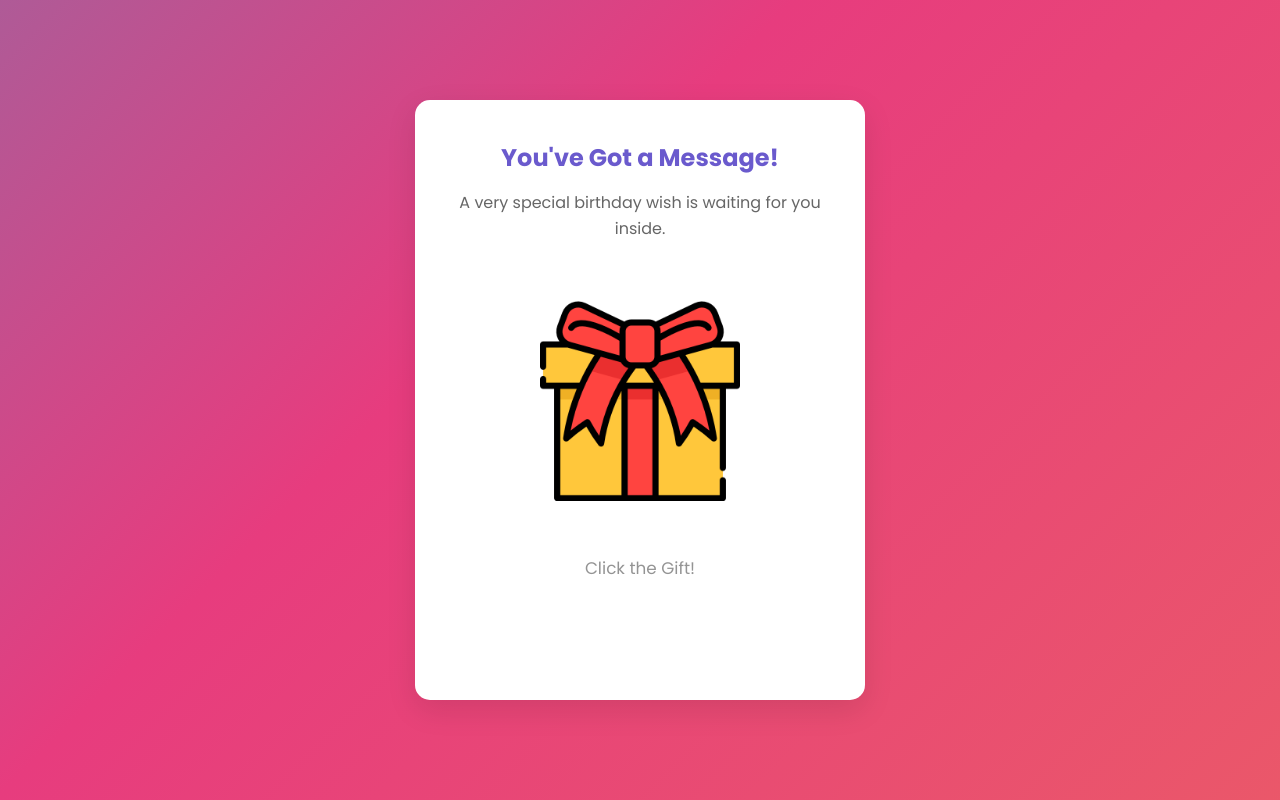
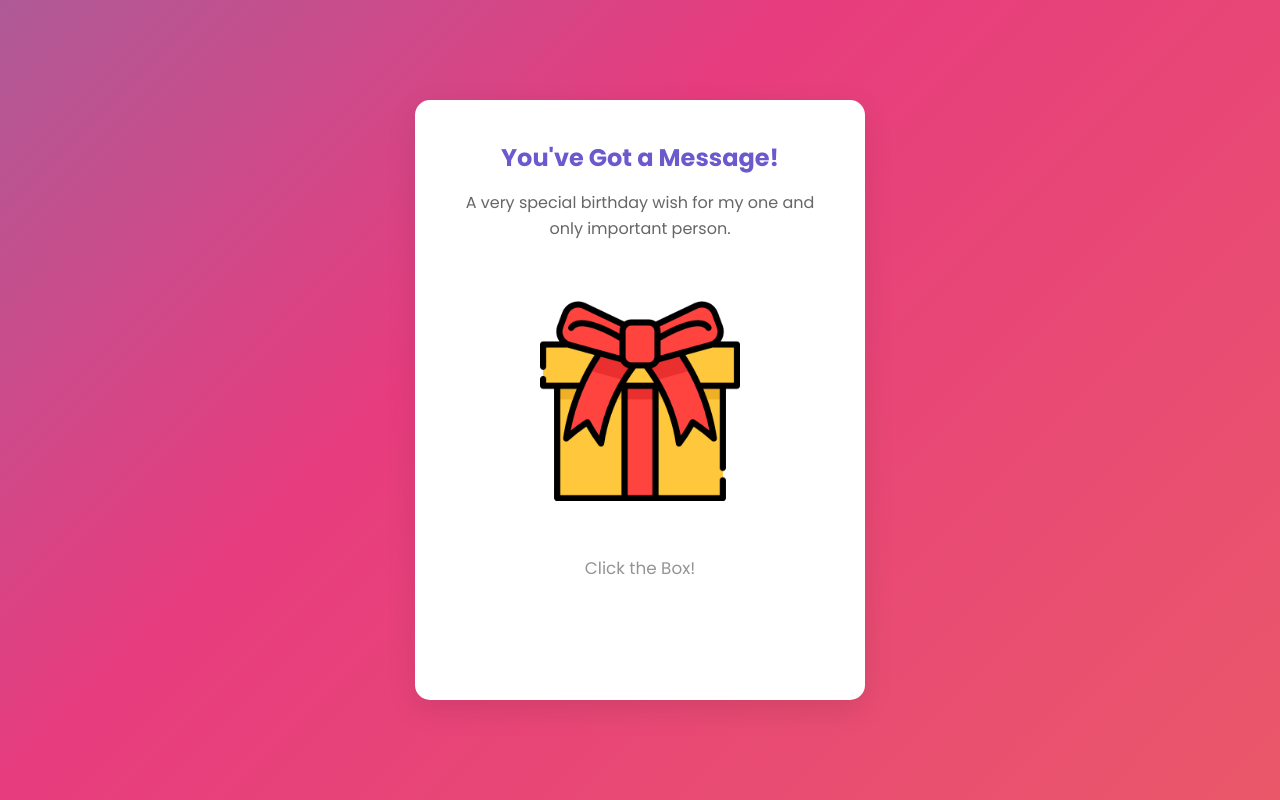
Before and after one commit to Mihir-1709/birthday-site, a plain HTML site: page index.html in a window 1280 px wide. Drawn offline with nearby package versions, Linux system fonts and the light colour scheme.

Commit message:
Update index.html

```diff
--- a/index.html
+++ b/index.html
@@ -18,11 +18,11 @@
         <section id="page-1" class="page active">
             <div class="content">
                 <h1>You've Got a Message!</h1>
-                <p>A very special birthday wish is waiting for you inside.</p>
+                <p>A very special birthday wish for my one and only important person.</p>
 
                 <img id="gift-box-image" src="giftbox.png" alt="Gift Box" class="gift-box-img">
 
-                <p class="click-me-text">Click the Gift!</p>
+                <p class="click-me-text">Click the Box!</p>
             </div>
         </section>
 
@@ -77,7 +77,8 @@
         <section id="page-6" class="page">
             <div class="content">
                 <h2>Best Wishes Shree 🥰😘❤️</h2>
-                <p>May your year ahead be as bright and wonderful as you are. Keep shining and never stop being the amazing person you are. Cheers to another fantastic year!</p>
+                <p>You are the only important person of my life shree and I always want to see you smiling every day and always. I love you so much bachha.
+                    <br> p.s. - Your smile is the best and most beautiful smile in the world.</p>
                 <p class="signature">With all my love,<br>Your Pagal ❤️</p>
             </div>
             <button id="confetti-btn" class="next-btn">🎉 Celebrate! 🎉</button>
```
